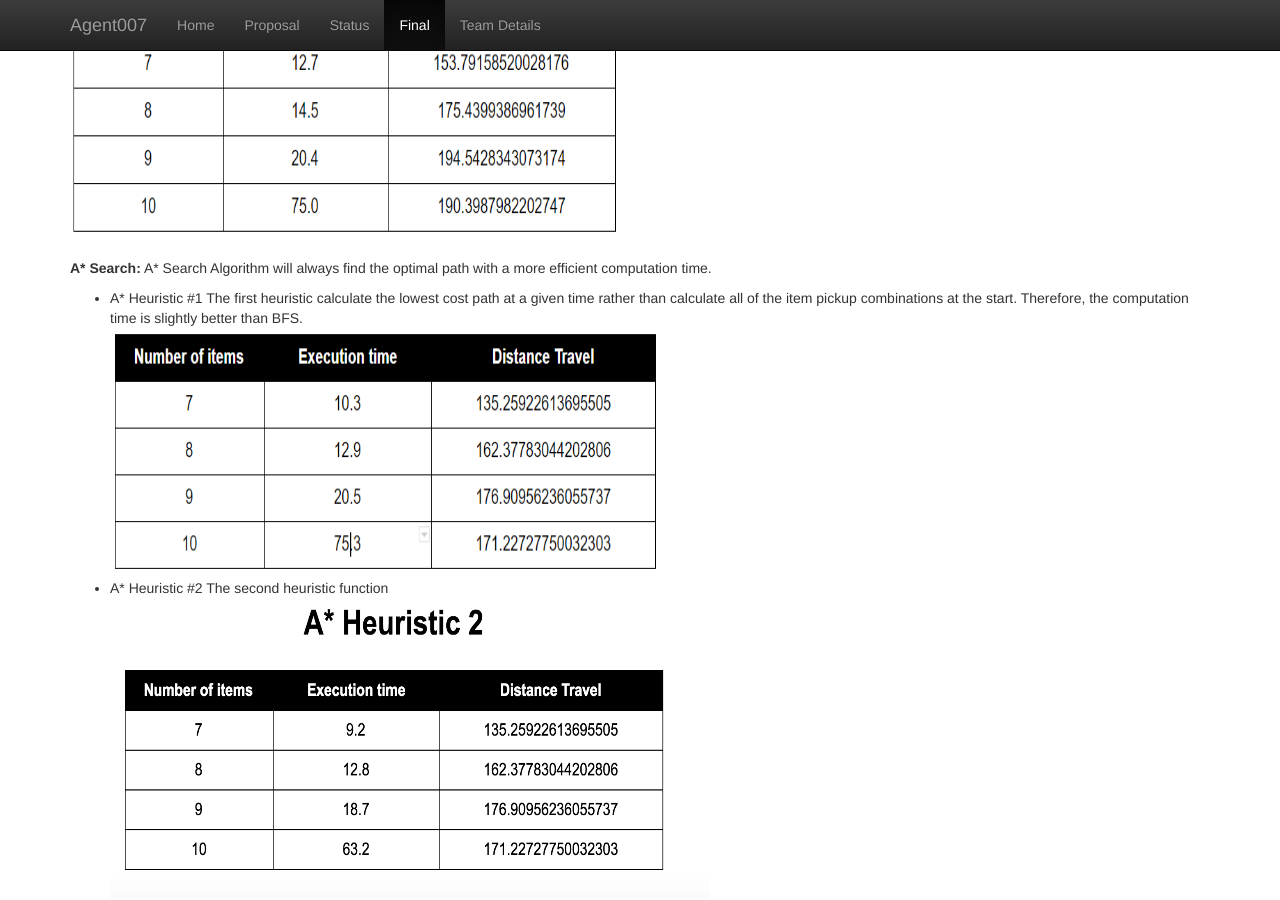
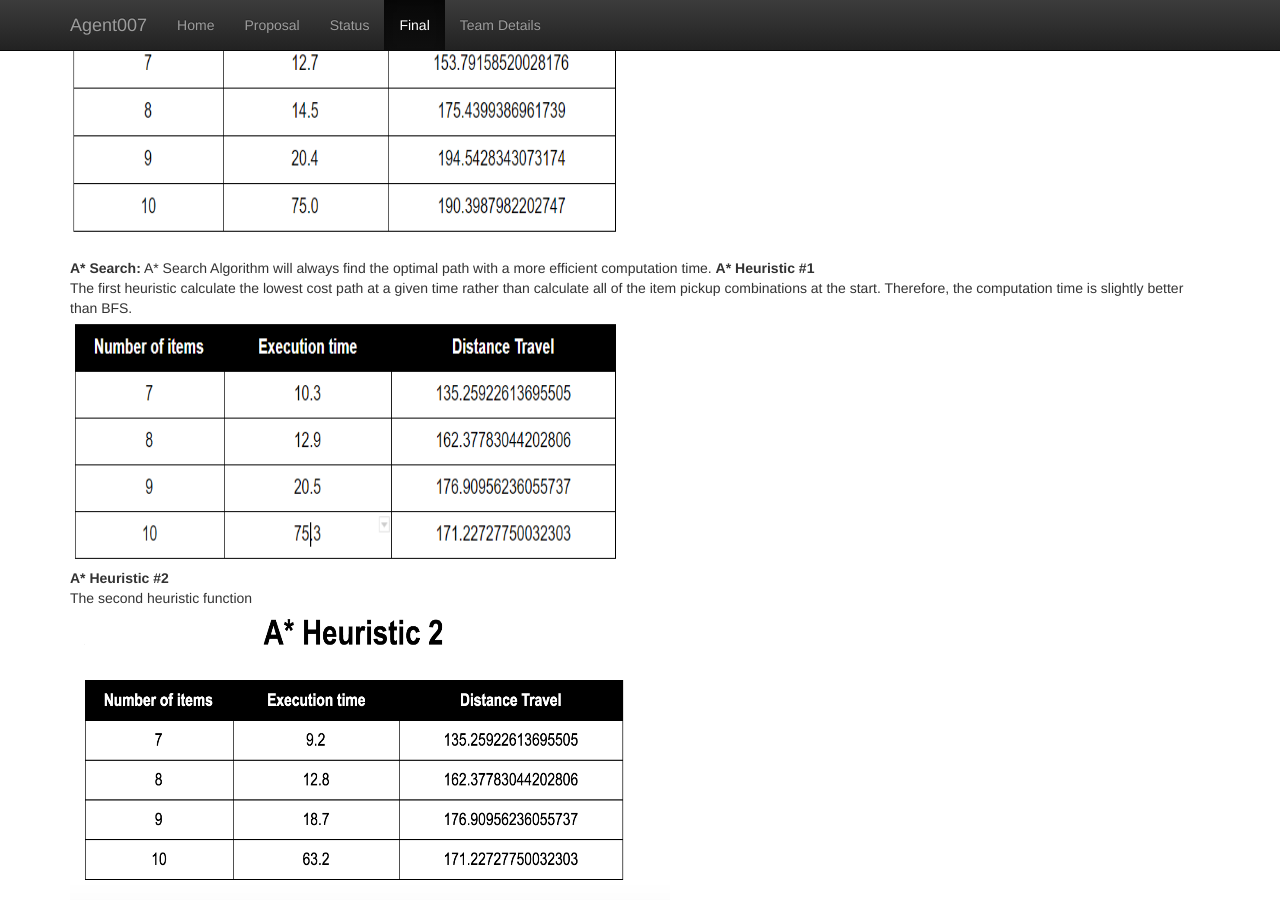
Before and after one commit to KumarHX/Agent007, a Jekyll site: the page built from docs/final.md, in a window 1280 px wide and 900 px high, scrolled down 3097 px. Built offline with Jekyll 4.4.1, drawn with Linux system fonts in a browser that asks for light colours.

Commit message:
Update final.md

```diff
--- a/docs/final.md
+++ b/docs/final.md
@@ -67,12 +67,12 @@ Greedy Search Algorithm does not find the optimal path but the computation time
 <br><br>
 **A* Search:**
 A* Search Algorithm will always find the optimal path with a more efficient computation time.
-- A* Heuristic #1
+**A* Heuristic #1** <br>
 The first heuristic calculate the lowest cost path at a given time rather than calculate all of the item pickup combinations at the start. Therefore, the computation time is slightly better than BFS.
 <br>
 <a href="url"><img src="heuristic1.png" align="center" height="250" width="550" ></a>
 <br>
-- A* Heuristic #2
+**A* Heuristic #2** <br>
 The second heuristic function
 <br>
 <a href="url"><img src="hueristic2.png" align="center" height="300" width="600" ></a>
```
